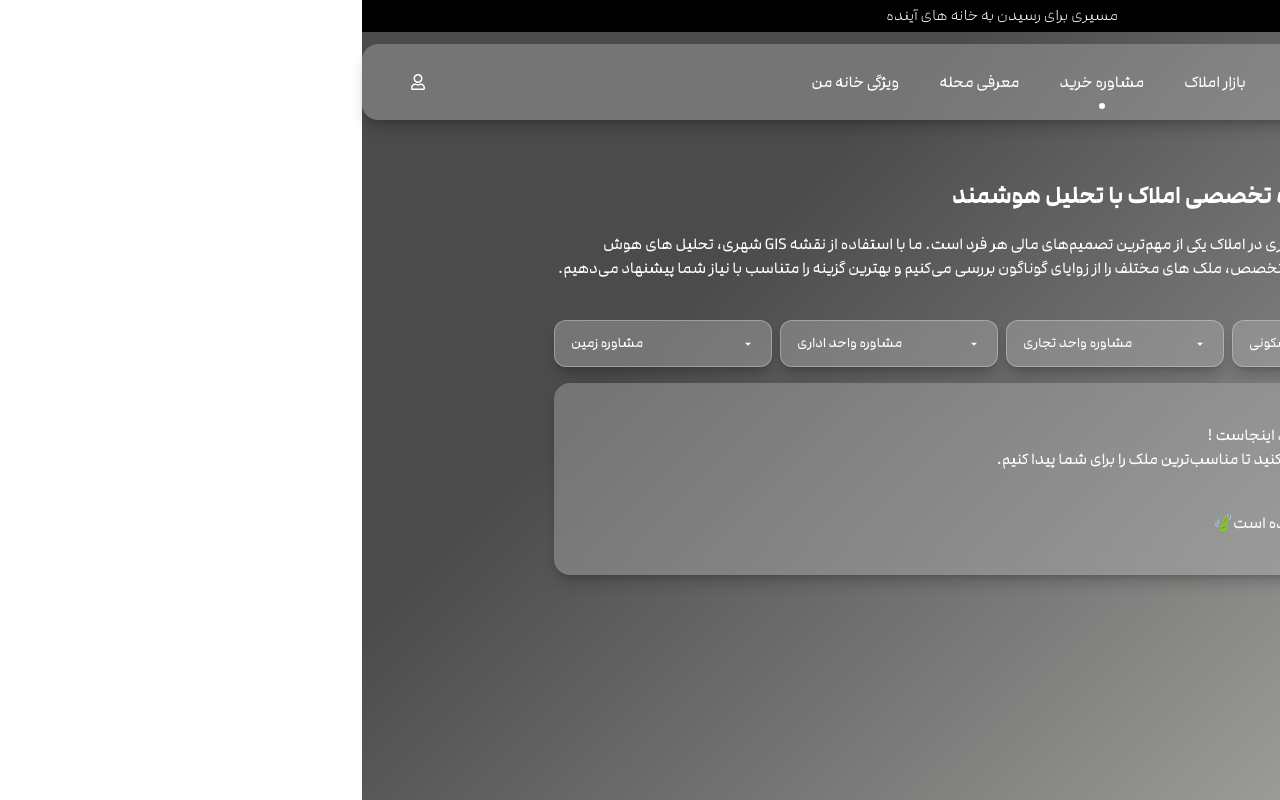
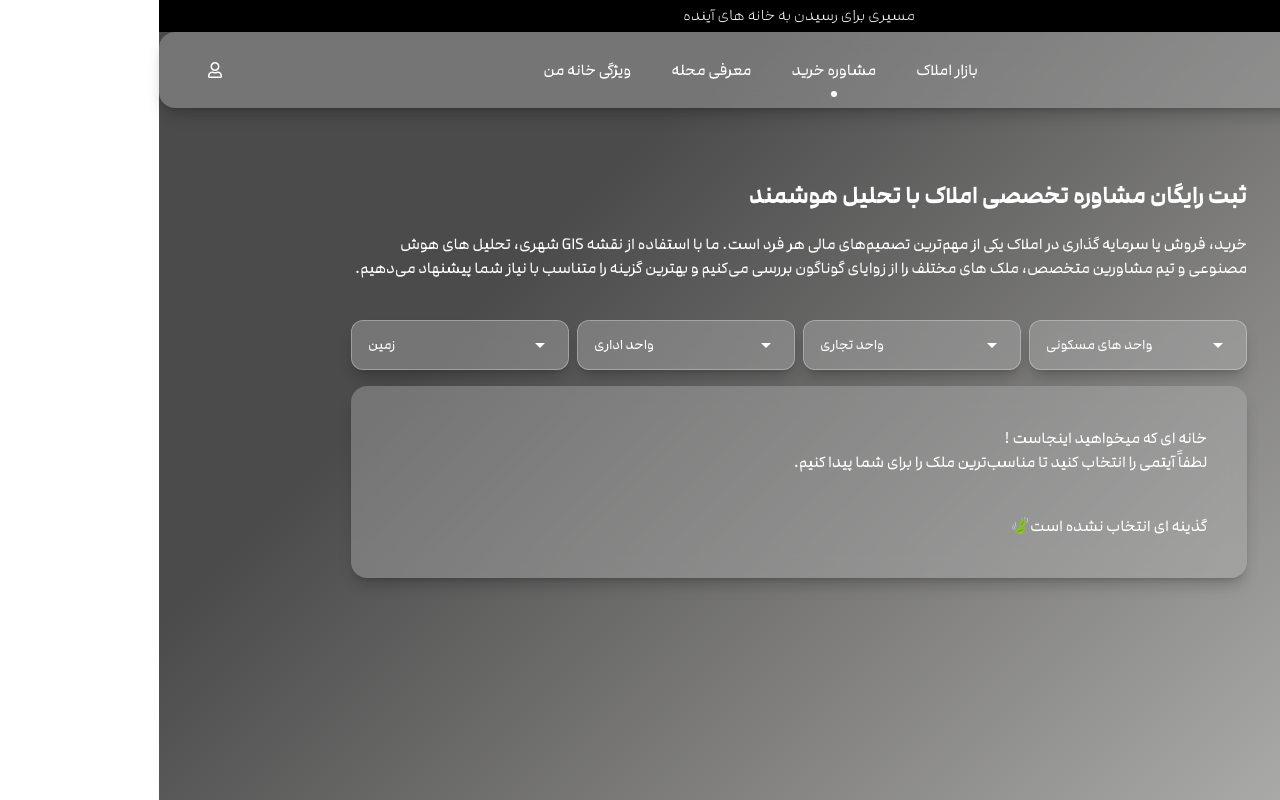
Before and after one commit to uixreza/hominex-app, a Next.js app: page /consultation in a window 1280 px wide. Built offline with nearby package versions, Linux system fonts and the light colour scheme.

Commit message:
header is fixed now / UI bug fixed for news bar / other routes created

```diff
--- a/app/consultation/page.tsx
+++ b/app/consultation/page.tsx
@@ -130,25 +130,25 @@ const Page = () => {
       <div className="mt-10 flex flex-col gap-2 relative ">
         <div className="flex flex-row w-full gap-2 justify-stretch">
           <Button
-            title="مشاوره واحد های مسکونی"
+            title="واحد های مسکونی"
             handleFunc={handleClick}
             keyId={forms.Residential}
             isActive={selectedTab === forms.Residential && true}
           />
           <Button
-            title="مشاوره واحد تجاری"
+            title="واحد تجاری"
             handleFunc={handleClick}
             keyId={forms.Commercial}
             isActive={selectedTab === forms.Commercial && true}
           />
           <Button
-            title="مشاوره واحد اداری"
+            title="واحد اداری"
             handleFunc={handleClick}
             keyId={forms.Office}
             isActive={selectedTab === forms.Office && true}
           />
           <Button
-            title="مشاوره زمین"
+            title="زمین"
             handleFunc={handleClick}
             keyId={forms.Land}
             isActive={selectedTab === forms.Land && true}
--- a/app/layout.tsx
+++ b/app/layout.tsx
@@ -16,7 +16,7 @@ export default function RootLayout({
   return (
     <html lang="fa" dir="rtl">
       <body
-        className={`w-full overflow-scroll box-border flex items-center flex-col`}>
+        className={`w-full overflow-scroll box-border flex items-center flex-col pt-30`}>
         <NewsBar />
         <Header />
         <div className="container flex flex-col items-center pt-10">
--- /dev/null
+++ b/app/mahallat/page.tsx
@@ -0,0 +1,7 @@
+import React from "react";
+
+const page = () => {
+  return <div>صفحه محلات - درحال توسعه ☢️</div>;
+};
+
+export default page;
--- /dev/null
+++ b/app/myHome/page.tsx
@@ -0,0 +1,7 @@
+import React from "react";
+
+const page = () => {
+  return <div>صفحه ویژگی خانه من - درحال توسعه ☢️</div>;
+};
+
+export default page;
--- a/components/Header.tsx
+++ b/components/Header.tsx
@@ -5,12 +5,13 @@ import { FaRegUser } from "react-icons/fa";
 import Link from "next/link";
 import { usePathname } from "next/navigation";
 import { toast } from "react-toastify";
+import { routes } from "@/config/routes.json";
 
 const Header = () => {
   const pathname = usePathname();
   const notify = () => toast("درحال انتقال به صفحه ورود 🔒");
   return (
-    <div className="text-white z-10 flex justify-between items-center py-2 pr-4 pl-9 mt-3 h-auto rounded-2xl bg-[var(--box)]/40  backdrop:blur-3xl bg-opacity-40 shadow-black/20 container mx-auto shadow-lg backdrop-blur-md bg-opacity-60 ">
+    <div className="fixed top-5 text-white z-10 flex justify-between items-center py-2 pr-4 pl-9 mt-3 h-auto rounded-2xl bg-[var(--box)]/40  backdrop:blur-3xl bg-opacity-40 shadow-black/20 container mx-auto shadow-lg backdrop-blur-md bg-opacity-60 ">
       {/* logo */}
       <div className="flex gap-2 items-center">
         <Link href={"/"}>
@@ -22,51 +23,26 @@ const Header = () => {
             height={60}
           />
         </Link>
-        <div className="flex flex-col">
+        <div className="lg:flex flex-col hidden ">
           <span className="font-bold">هومینکس</span>
         </div>
       </div>
 
       {/* menu */}
       <div className="">
-        <ul className="flex gap-10 mr-[-90px] justify-center [&>li]:cursor-pointer [&>li]:relative">
+        <ul className="flex gap-10 mr-[-90px] sm:mr-0 justify-center [&>li]:cursor-pointer [&>li]:relative">
+          {routes.map((item, i) => (
             <li className="group flex flex-col items-center">
               <Link
-              href={"/"}
+                href={item.route}
                 className="relative z-10 transition-colors duration-300 group-hover:text-white/70">
-              بازار املاک
+                {item.title}
               </Link>
-            {pathname === "/" && (
+              {pathname === item.route && (
                 <span className="absolute bottom-[-15px] w-1.5 h-1.5 rounded-full bg-white mt-2 block"></span>
               )}
             </li>
-          <li className="group flex flex-col items-center">
-            <Link
-              href="/consultation"
-              className="relative z-10 transition-colors duration-300 group-hover:text-white/70">
-              مشاوره خرید
-            </Link>
-            {pathname === "/consultation" && (
-              <span className="absolute bottom-[-15px] w-1.5 h-1.5 rounded-full bg-white mt-2 block"></span>
-            )}
-          </li>
-          <li className="group flex flex-col items-center">
-            <span className="relative z-10 transition-colors duration-300 group-hover:text-white/70">
-              معرفی محله
-            </span>
-            {pathname === "" && (
-              <span className="absolute bottom-[-15px] w-1.5 h-1.5 rounded-full bg-white mt-2 block"></span>
-            )}
-          </li>
-          <li className="group flex flex-col items-center">
-            <span className="relative z-10 transition-colors duration-300 group-hover:text-white/70">
-              ویژگی خانه من
-            </span>
-            {pathname === "" && (
-              <span className="absolute bottom-[-15px] w-1.5 h-1.5 rounded-full bg-white mt-2 block"></span>
-            )}
-          </li>
-          <li></li>
+          ))}
         </ul>
       </div>
 
--- a/components/UI/NewsBar.tsx
+++ b/components/UI/NewsBar.tsx
@@ -2,8 +2,10 @@ import React from "react";
 
 const NewsBar = () => {
   return (
-    <div className="w-full h-auto flex justify-center py-1 bg-black text-white overflow-hidden">
-<span className="font-extralight">مسیری برای رسیدن به خانه های آینده</span>
+    <div className="w-full h-auto flex justify-center absolute top-0 py-1 bg-black text-white overflow-hidden">
+      <span className="font-extralight">
+        مسیری برای رسیدن به خانه های آینده
+      </span>
     </div>
   );
 };
--- a/components/UI/consultation/Button.tsx
+++ b/components/UI/consultation/Button.tsx
@@ -16,7 +16,7 @@ const Button = ({ title, handleFunc, keyId, isActive }: IButton) => {
         isActive ? "border-4" : "border"
       } border-white/30 transition-all duration-200 hover:shadow-2xl`}>
       {title}
-      <MdArrowDropDown />
+      <MdArrowDropDown className="text-2xl" />
     </div>
   );
 };
--- /dev/null
+++ b/config/routes.json
@@ -0,0 +1,20 @@
+{
+    "routes":[
+        {
+            "title":"بازار املاک",
+            "route":"/"
+        },
+        {
+            "title":"مشاوره خرید",
+            "route":"/consultation"
+        },
+        {
+            "title":"معرفی محله",
+            "route":"/mahallat"
+        },
+        {
+            "title":"ویژگی خانه من",
+            "route":"/myHome"
+        }
+    ]
+}
```
Also changed, not shown: 1 other file (tests, documents, lock files or other folders). Lines whose indentation alone changed are shown as unchanged.
